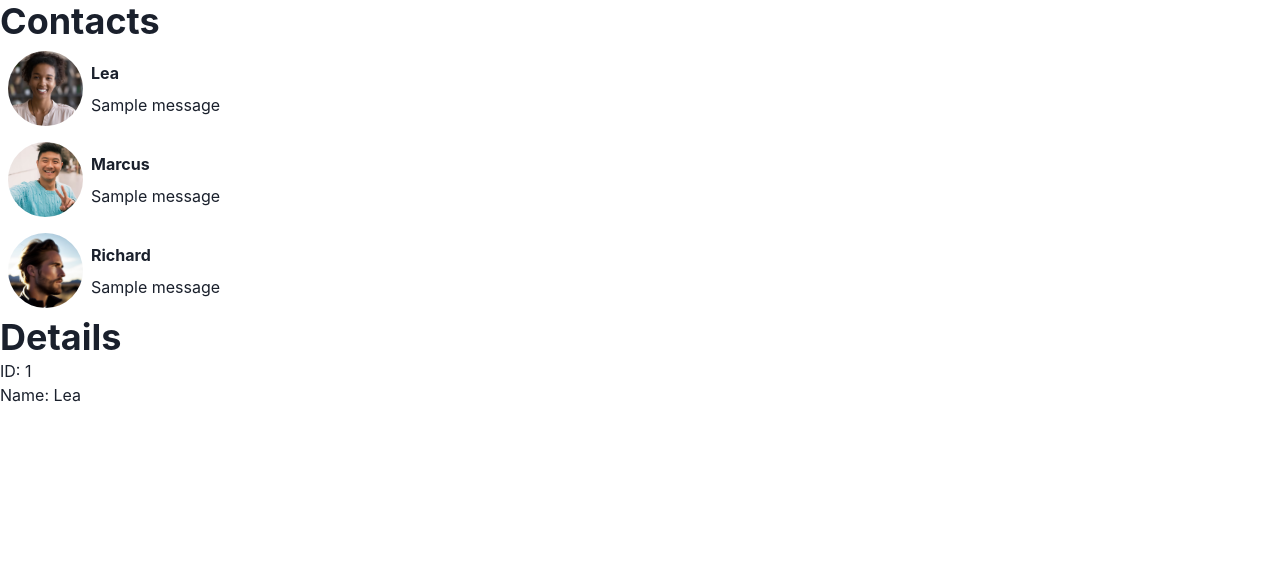
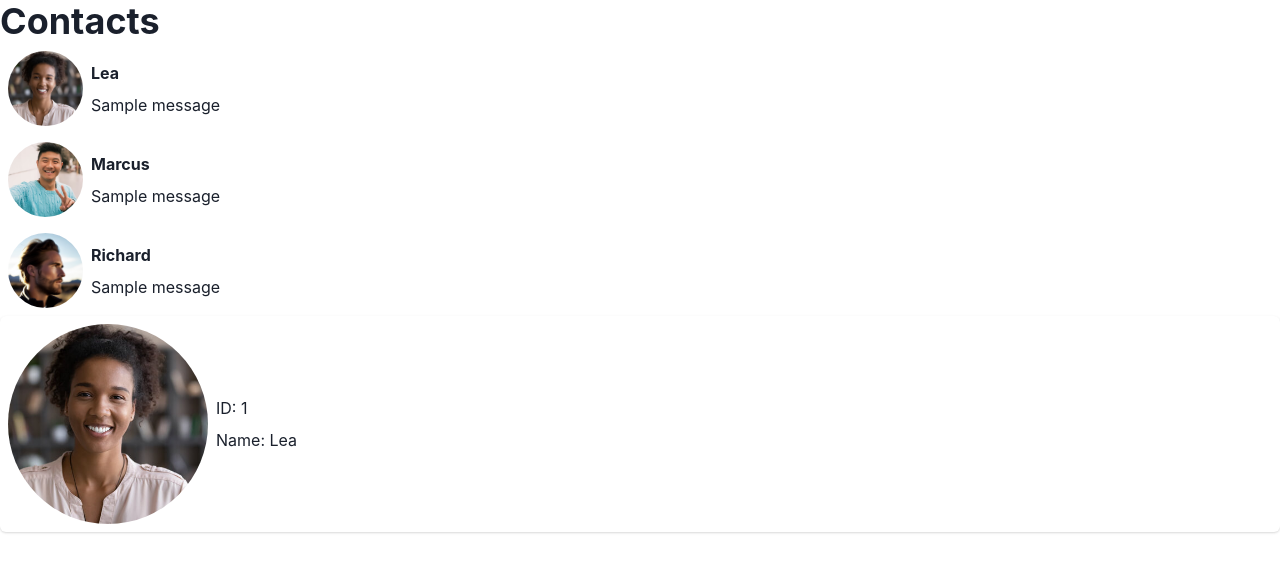
Before and after one commit to chrisvasqm/react-contacts, a React (Vite) app: page /contacts/1 in a window 1280 px wide. Shown: the top 572 px of the page. Built offline with nearby package versions, Linux system fonts and the light colour scheme.

Commit message:
Add card

```diff
--- a/src/pages/ContactDetailsPage.tsx
+++ b/src/pages/ContactDetailsPage.tsx
@@ -1,4 +1,4 @@
-import { Heading } from '@chakra-ui/react';
+import { HStack, Image, VStack, Text, Card } from '@chakra-ui/react';
 import Contact from '../models/contact';
 import { useParams } from 'react-router-dom';
 
@@ -13,11 +13,21 @@ function ContactDetailsPage({ contacts }: Props) {
   const contact = contacts.find(c => c.id === parseInt(id, 10));
   if (!contact) return <div>Contact not found.</div>
 
-  return <div>
-    <Heading>Details</Heading>
-    <div>ID: {contact.id}</div>
-    <div>Name: {contact.name}</div>
-  </div>;
+  return <Card>
+    <HStack padding={2}>
+      <Image
+        width={'200px'}
+        aspectRatio={4 / 4}
+        objectFit={'cover'}
+        borderRadius={'full'}
+        src={contact.image}
+      />
+      <VStack align={'left'}>
+        <Text>ID: {contact.id}</Text>
+        <Text>Name: {contact.name}</Text>
+      </VStack>
+    </HStack>
+  </Card>
 }
 
 export default ContactDetailsPage;
```
